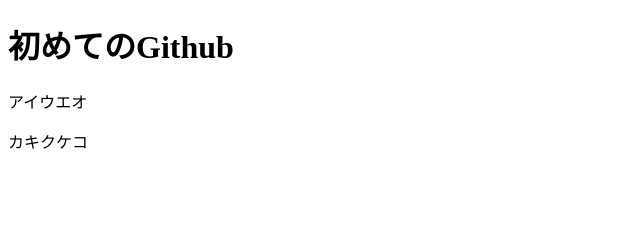
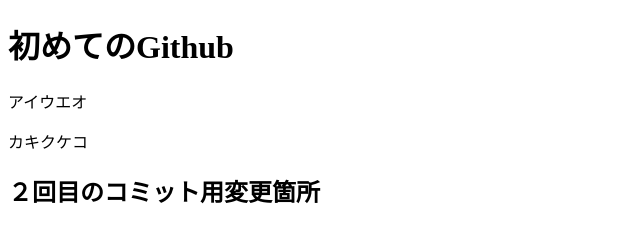
Before and after one commit to fuyu0122/git-test-v2, a plain HTML site: page index.html in a window 1280 px wide. Shown: the whole page, without its empty margins (0-640 px from the left). Drawn offline with Linux system fonts and the light colour scheme.

Commit message:
サブタイトルの追加

```diff
--- a/index.html
+++ b/index.html
@@ -10,5 +10,6 @@
     <h1>初めてのGithub</h1>
     <p class="main-txt">アイウエオ</p>
     <p class="sub-txt">カキクケコ</p>
+    <h2 class="sub-ttl">２回目のコミット用変更箇所</h2>
   </body>
 </html>
```
